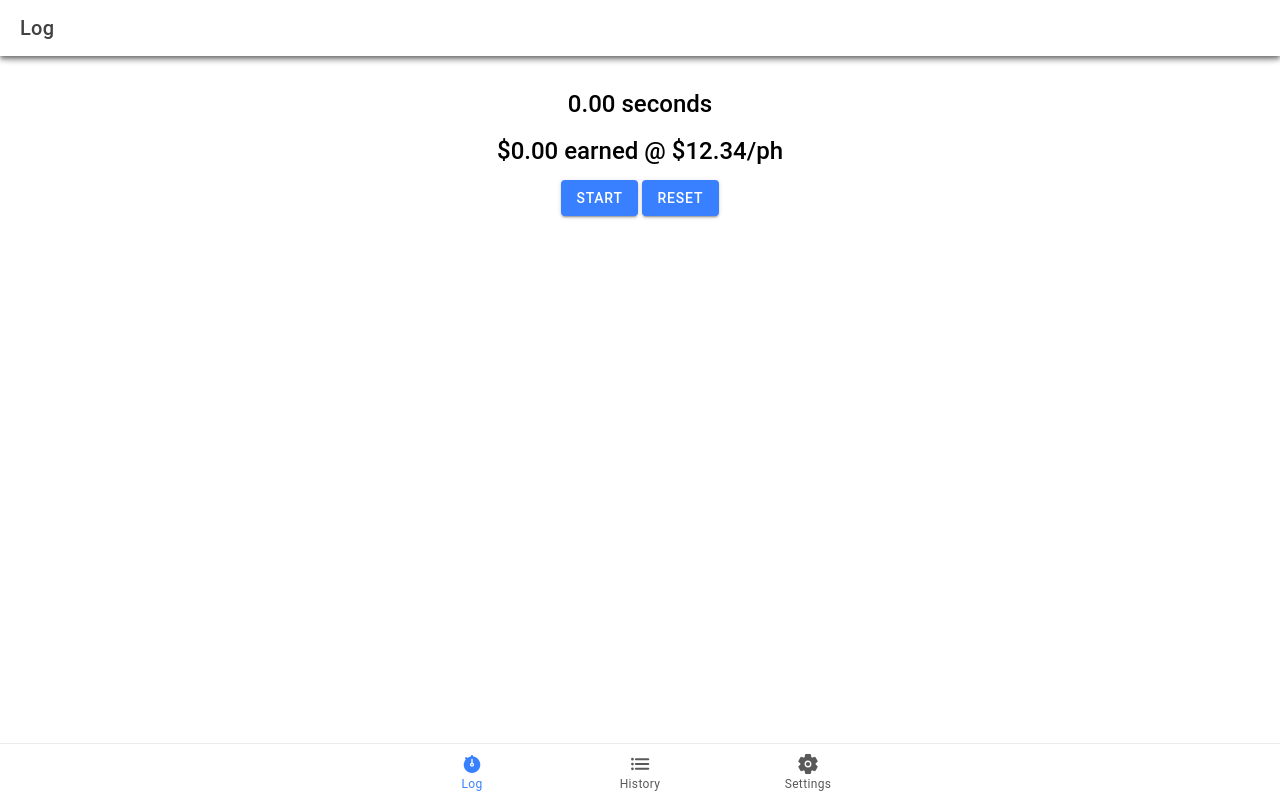
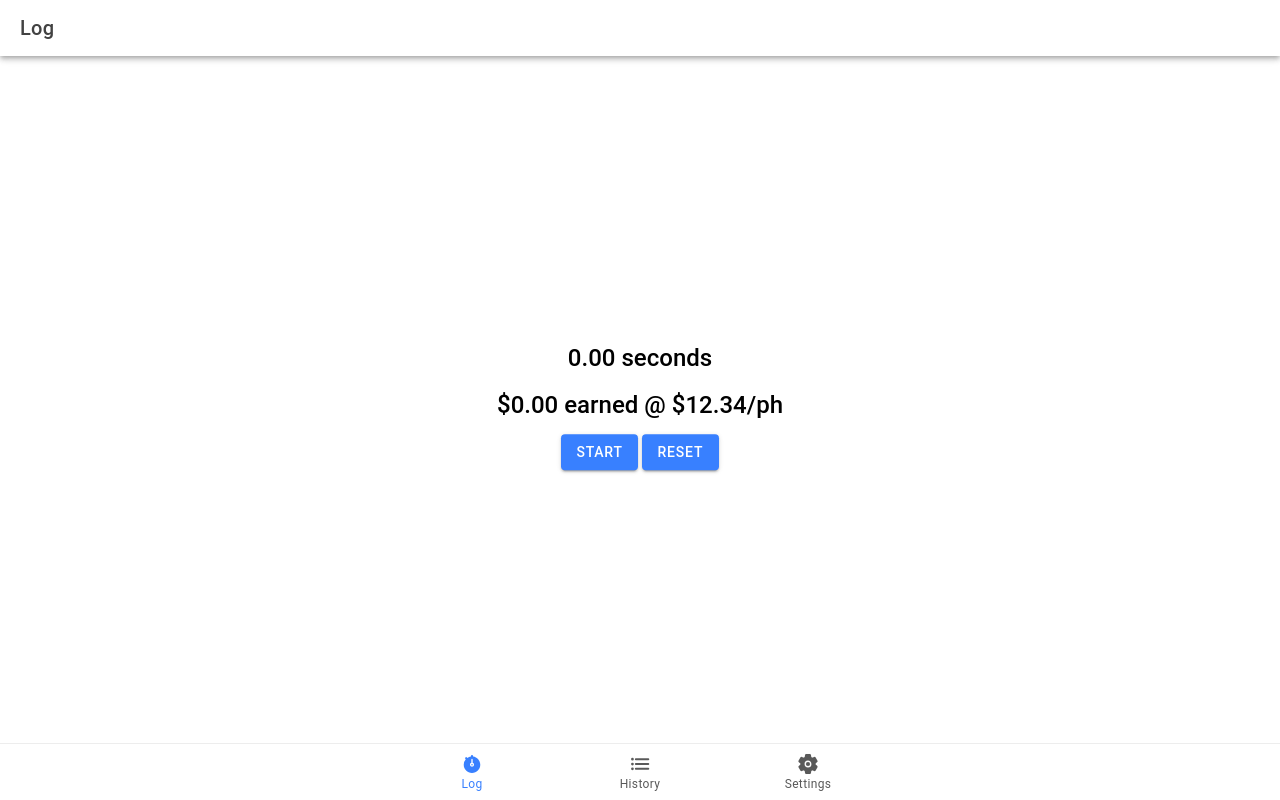
Before and after one commit to TheQueenIsDead/loot-logger, a React (Vite) app in the folder app/: page /log in a window 1280 px wide. Built offline with nearby package versions, Linux system fonts and the light colour scheme.

Commit message:
fix: remove IonHeader and IonTitle from LogContainer in order to have component render

```diff
--- a/app/src/components/LogContainer.tsx
+++ b/app/src/components/LogContainer.tsx
@@ -63,13 +63,7 @@ const LogContainer: React.FC = () => {
     };
 
     return (
-        <IonPage>
-            <IonHeader>
-                <IonToolbar>
-                    <IonTitle>Timer App</IonTitle>
-                </IonToolbar>
-            </IonHeader>
-            <IonContent className="ion-padding">
+        <div className="container">
             <div style={{ textAlign: 'center' }}>
                 <h2>{formatTime(elapsedTime)} seconds</h2>
                 <h2>${moneyEarned(elapsedTime)} earned @ ${wage}/ph</h2>
@@ -82,8 +76,7 @@ const LogContainer: React.FC = () => {
                     Reset
                 </IonButton>
             </div>
-            </IonContent>
-        </IonPage>
+        </div>
     );
 };
 
```
Lines whose indentation alone changed are shown as unchanged.
